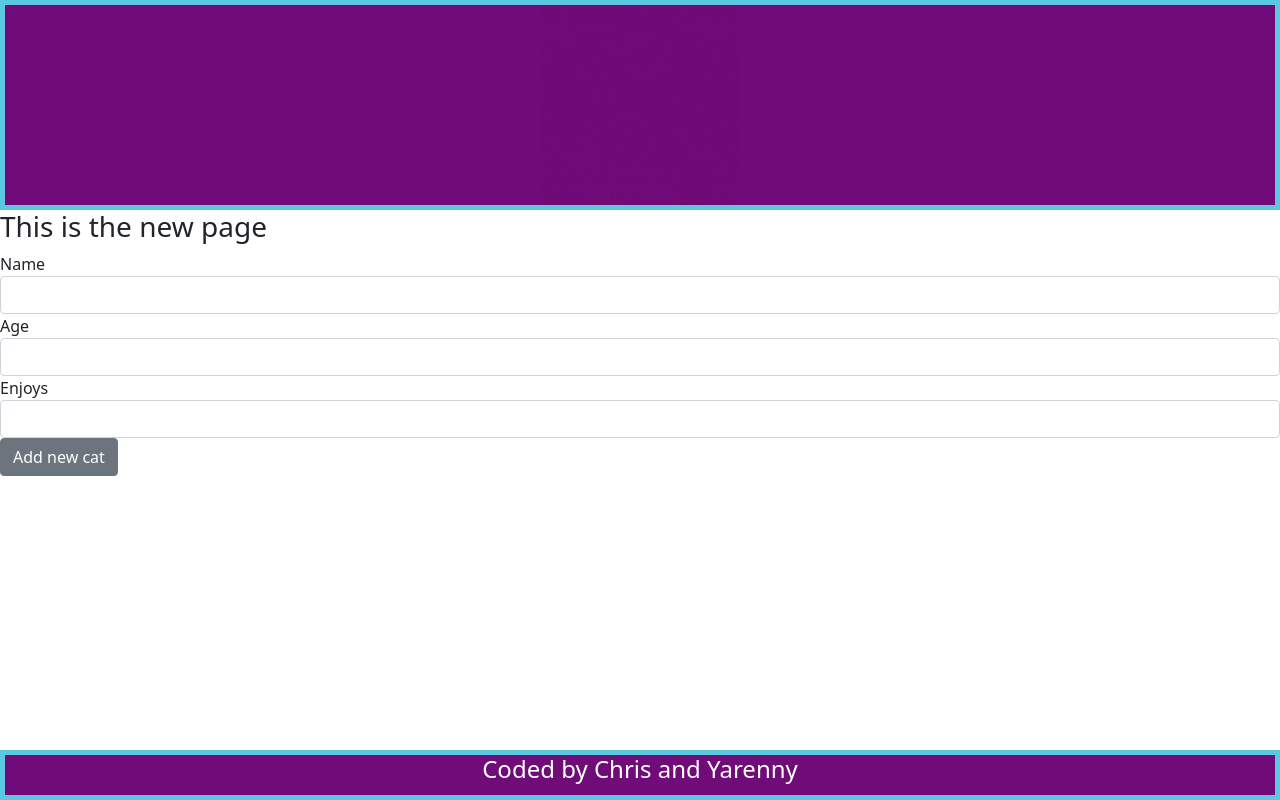
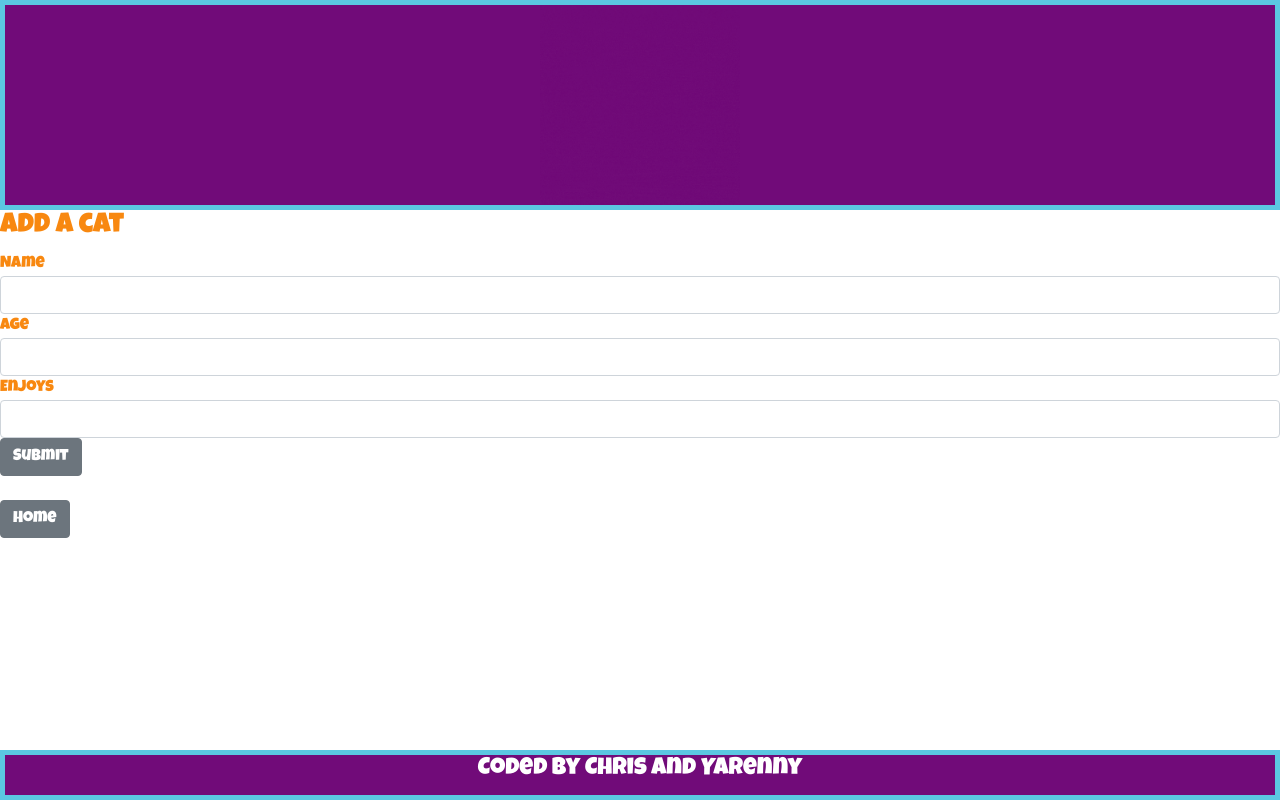
Before and after one commit to learn-academy-2021-charlie/cat-tinder-frontend-chris-and-yarenny, a React (Create React App) app: page /catnew in a window 1280 px wide. Built offline with nearby package versions, Linux system fonts and the light colour scheme; no server answers.

Commit message:
adds index styling

```diff
--- a/public/index.html
+++ b/public/index.html
@@ -25,6 +25,10 @@
       Learn how to configure a non-root public URL by running `npm run build`.
     -->
     <title>React App</title>
+    <style>
+      @import url('https://fonts.googleapis.com/css2?family=Luckiest+Guy&display=swap');
+      </style>
+
   </head>
   <body>
     <noscript>You need to enable JavaScript to run this app.</noscript>
--- a/src/App.css
+++ b/src/App.css
@@ -1,6 +1,25 @@
+* {
+  margin: 0;
+  padding: 0;
+  font-family: 'Luckiest Guy', cursive;
+  color: #F88810;
+  background-color: F88810;
+}
+
 h1 {
   text-align: center;
   color:#710B79;
+}
+
+.names {
+  color: #F88810;
+}
+
+.page-body {
+  text-align: center;
+  margin: 3rem;
+  height: 110vh;
+  background-color: #5BC7E1;
 }
 
 .logo{
@@ -15,6 +34,19 @@ h1 {
   width: 100vw;
 }
 
+.index-cards {
+  display: flex;
+  justify-content: space-around;
+  flex-wrap: wrap;
+
+}
+.card.card-body {
+  width: 300px;
+  background-color: #710B79;
+  margin: 20px;
+
+}
+
 .pictures{
   height: 200px;
   object-fit: fill;
@@ -26,7 +58,7 @@ h1 {
   text-align: center;
   border: 5px solid #5BC7E1;
   background-color:  #710B79;
-  position:absolute;
+  position:fixed;
   left:0;
   bottom:0;
   right:0;
--- a/src/pages/CatIndex.js
+++ b/src/pages/CatIndex.js
@@ -1,19 +1,36 @@
 import React, { Component } from 'react'
-import {NavLink} from 'react-router-dom'
-
+import { NavLink } from 'react-router-dom'
+import { Button } from 'reactstrap';
+import { Card, CardTitle, Col, Row } from 'reactstrap'
 
 class CatIndex extends Component {
     render() {
         return (
-            <>
+            <div className="page-body">
                 <h3>Meet The Cats</h3>
-                {this.props.cats && this.props.cats.map(cat => {
-                    return (
-                        <p key={cat.id}>
-                            <NavLink to={`/catshow/${cat.id}`}>{cat.name}</NavLink>
-                        </p>)
-                })}
-            </>
+                <div className="index-cards">
+
+                    {this.props.cats && this.props.cats.map(cat => {
+                        return (
+                            <Row key={cat.id}>
+                                <Col sm="6">
+                                    <Card body key={cat.id}>
+                                        <CardTitle>
+                                            <p key={cat.id}>
+                                                <NavLink className="names" to={`/catshow/${cat.id}`}>{cat.name}</NavLink>
+                                            </p>
+                                        </CardTitle>
+                                    </Card>
+                                </Col>
+                            </Row>
+                        )
+
+                    })}
+
+                </div>
+                <NavLink to="/catnew" ><Button name="submit" >Add cat</Button></NavLink>
+
+            </div>
         )
     }
 }
--- a/src/pages/CatNew.js
+++ b/src/pages/CatNew.js
@@ -1,6 +1,7 @@
 import React, { Component } from 'react'
 import { Button, Form, FormGroup, Label, Input } from 'reactstrap';
-import { Redirect } from 'react-router-dom'
+import { Redirect, NavLink } from 'react-router-dom'
+
 
 class CatNew extends Component {
     constructor(props) {
@@ -25,7 +26,7 @@ class CatNew extends Component {
     render() {
         return (
             <>
-                <h3>This is the new page</h3>
+                <h3>Add a cat</h3>
                 <Form>
                     <FormGroup>
                         <Label for="name">Name</Label>
@@ -53,7 +54,10 @@ class CatNew extends Component {
                             value={this.state.form.enjoys}
                         />
                     </FormGroup>
-                        <Button onClick={this.handleSubmit}>Add new cat</Button>
+                        <Button onClick={this.handleSubmit}>Submit</Button>
+                        <br/>
+                        <br/>
+                        <NavLink to="/catindex" ><Button name="submit" >Home</Button></NavLink>
                 </Form>
                 {this.state.submitted && <Redirect to="/catindex" />}
             </>
--- a/src/pages/CatShow.js
+++ b/src/pages/CatShow.js
@@ -1,7 +1,7 @@
 import React, { Component } from 'react'
 import { Button } from 'reactstrap';
 // import { Redirect } from 'react-router-dom'
-import {NavLink} from 'react-router-dom'
+import { NavLink } from 'react-router-dom'
 
 class CatShow extends Component {
     constructor(props) {
@@ -19,7 +19,7 @@ class CatShow extends Component {
 
     handleSubmit = () => {
         this.props.updateCat(this.state.form)
-        this.setState({submitted: true})
+        this.setState({ submitted: true })
     }
 
     render() {
@@ -32,9 +32,14 @@ class CatShow extends Component {
                 {/* <Button onClick={this.handleSubmit}>Edit Cat</Button>
                 {this.state.submitted && <Redirect to={`/catedit/${this.props.cat.id}`} />} */}
 
-                <Button onClick={this.handleSubmit}>
-                    <NavLink to={`/catedit/${this.props.cat.id}`}> Edit Cat </NavLink>
-                </Button>
+
+                <NavLink to={`/catedit/${this.props.cat.id}`}> <Button onClick={this.handleSubmit}>Edit Cat</Button> </NavLink>
+
+                <br />
+                <br />
+
+                <NavLink to="/catindex" ><Button name="submit" >Home</Button></NavLink>
+
 
             </>
         )
```
